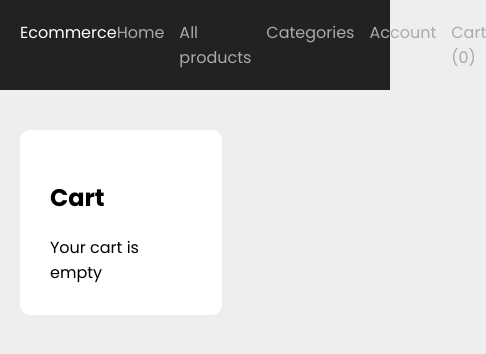
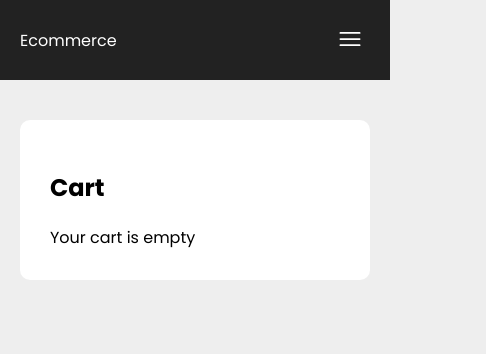
Before and after one commit to facuaragon/ecommerce-front, a Next.js app: page /cart in a window 390 px wide. Shown: the top 354 px of the page, 486 px wide, since content can reach past the window. Built offline with nearby package versions, Linux system fonts and the light colour scheme.

Commit message:
added responsiveness

```diff
--- a/components/Header.js
+++ b/components/Header.js
@@ -3,6 +3,8 @@ import styled from "styled-components";
 import Center from "./Center";
 import { useContext } from "react";
 import { CartContext } from "./CartContext";
+import MenuIcon from "./icons/MenuIcon";
+import { useState } from "react";
 
 const StyledHeader = styled.header`
   background-color: #222;
@@ -11,38 +13,98 @@ const StyledHeader = styled.header`
 const Logo = styled(Link)`
   color: #fff;
   text-decoration: none;
+  align-self: center;
 `;
 
 const Wrapper = styled.div`
   display: flex;
   justify-content: space-between;
+  align-items: center;
   padding: 20px 0;
 `;
 const StyledNav = styled.nav`
-  display: flex;
+  ${(props) =>
+    props.mobileNavActive
+      ? `
+display:block;
+`
+      : `
+display:none;
+`}
+
   gap: 15px;
+  position: fixed;
+  top: 50px;
+  bottom: 0;
+  left: 0;
+  right: 0;
+  padding: 20px;
+  background-color: #222;
+  z-index: 1;
+  @media screen and (min-width: 768px) {
+    display: flex;
+    position: static;
+    padding: 0;
+  }
 `;
 
 const NavLink = styled(Link)`
   color: #aaa;
   text-decoration: none;
+  display: block;
+  align-self: center;
+  padding: 10px 0;
+  @media screen and (min-width: 768px) {
+    padding: 0;
+  }
+`;
+
+const NavButton = styled.button`
+  background-color: transparent;
+  width: 40px;
+  height: 40px;
+  border: 0;
+  color: white;
+  cursor: pointer;
+  @media screen and (min-width: 768px) {
+    display: none;
+  }
 `;
 
 export default function Header() {
   const { cartProducts } = useContext(CartContext);
+  const [mobileNavActive, setMobileNavActive] = useState(false);
+  const closeNav = () => {
+    setTimeout(() => {
+      setMobileNavActive((prev) => !prev);
+    }, 500);
+  };
   return (
     <>
       <StyledHeader>
         <Center>
           <Wrapper>
             <Logo href={"/"}>Ecommerce</Logo>
-            <StyledNav>
-              <NavLink href={"/"}>Home</NavLink>
-              <NavLink href={"/products"}>All products</NavLink>
-              <NavLink href={"/categories"}>Categories</NavLink>
-              <NavLink href={"/account"}>Account</NavLink>
-              <NavLink href={"/cart"}>Cart ({cartProducts.length})</NavLink>
+            <StyledNav mobileNavActive={mobileNavActive}>
+              <NavLink href={"/"} onClick={closeNav}>
+                Home
+              </NavLink>
+              <NavLink href={"/products"} onClick={closeNav}>
+                All products
+              </NavLink>
+              <NavLink href={"/categories"} onClick={closeNav}>
+                Categories
+              </NavLink>
+              <NavLink href={"/account"} onClick={closeNav}>
+                Account
+              </NavLink>
+              <NavLink href={"/cart"} onClick={closeNav}>
+                Cart ({cartProducts.length})
+              </NavLink>
             </StyledNav>
+            <NavButton onClick={() => setMobileNavActive((prev) => !prev)}>
+              <MenuIcon />
+            </NavButton>
           </Wrapper>
         </Center>
       </StyledHeader>
--- a/components/ProductImages.js
+++ b/components/ProductImages.js
@@ -16,6 +16,7 @@ const Image = styled.img`
 
 const ImageButtons = styled.div`
   display: flex;
+  justify-content: center;
   gap: 10px;
   margin-top: 10px;
 `;
--- a/components/ProductsGrid.js
+++ b/components/ProductsGrid.js
@@ -3,8 +3,11 @@ import ProductBox from "./ProductBox";
 
 const StyledProductsGrid = styled.div`
   display: grid;
-  grid-template-columns: 1fr 1fr 1fr 1fr;
+  grid-template-columns: 1fr 1fr;
   gap: 20px;
+  @media screen and (min-width: 768px) {
+    grid-template-columns: 1fr 1fr 1fr 1fr;
+  }
 `;
 export default function ProductsGrid({ products }) {
   return (
--- /dev/null
+++ b/components/icons/MenuIcon.js
@@ -0,0 +1,20 @@
+export default function MenuIcon({ className = "w-6 h-6" }) {
+  return (
+    <>
+      <svg
+        xmlns="http://www.w3.org/2000/svg"
+        fill="none"
+        viewBox="0 0 24 24"
+        strokeWidth={1.5}
+        stroke="currentColor"
+        className={className}
+      >
+        <path
+          strokeLinecap="round"
+          strokeLinejoin="round"
+          d="M3.75 6.75h16.5M3.75 12h16.5m-16.5 5.25h16.5"
+        />
+      </svg>
+    </>
+  );
+}
--- a/pages/cart.js
+++ b/pages/cart.js
@@ -12,9 +12,12 @@ import MercadoPagoButton from "@/components/MercadoPagoButton/MercadoPagoButton"
 
 const ColumnsWrapper = styled.div`
   display: grid;
-  grid-template-columns: 1.3fr 0.7fr;
+  grid-template-columns: 1;
   gap: 40px;
   margin-top: 40px;
+  @media screen and (min-width: 768px) {
+    grid-template-columns: 1.3fr 0.7fr;
+  }
 `;
 const Box = styled.div`
   background-color: #fff;
@@ -28,21 +31,37 @@ const ProductInfoCell = styled.td`
 `;
 
 const ProductImageBox = styled.div`
-  width: 100px;
-  height: 100px;
-  padding: 10px;
+  width: 70px;
+  height: 70px;
+  /* padding: 10px; */
   border: 1px solid rgba(0, 0, 0, 0.1);
   border-radius: 10px;
   display: flex;
   align-items: center;
   justify-content: center;
   img {
-    max-width: 80px;
-    max-height: 80px;
+    max-width: 50px;
+    max-height: 50px;
+  }
+  @media screen and (min-width: 768px) {
+    width: 100px;
+    height: 100px;
+    padding: 10px;
+    img {
+      max-width: 80px;
+      max-height: 80px;
+    }
   }
 `;
 const QuantityLabel = styled.span`
-  padding: 0 5px;
+  padding: 5px 15px;
+  display: block;
+
+  @media screen and (min-width: 768px) {
+    padding: 0 10px;
+
+    display: inline-block;
+  }
 `;
 
 const CityHolder = styled.div`
```
Also changed, not shown: components/Featured.js (+22 -2 lines), components/ProductBox.js (+17 -3 lines), pages/product/[id].js (+5 -2 lines).
